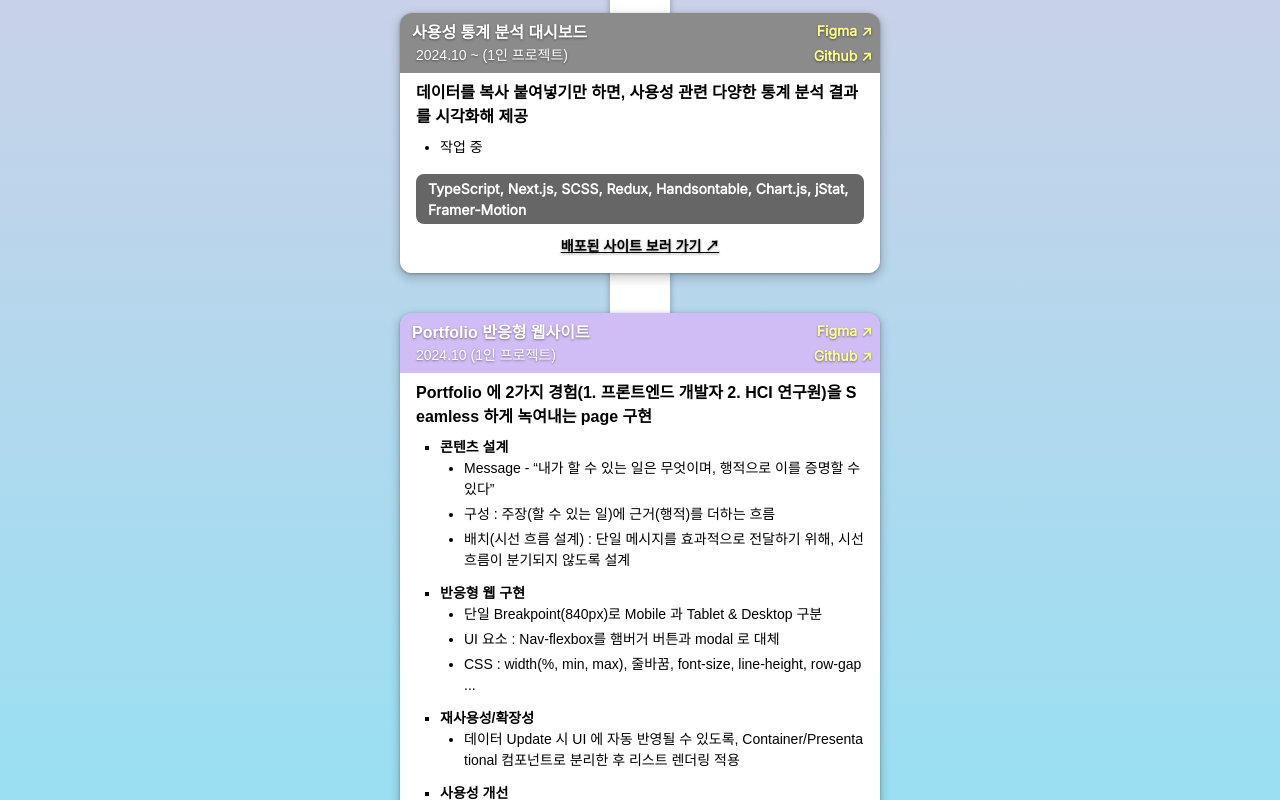
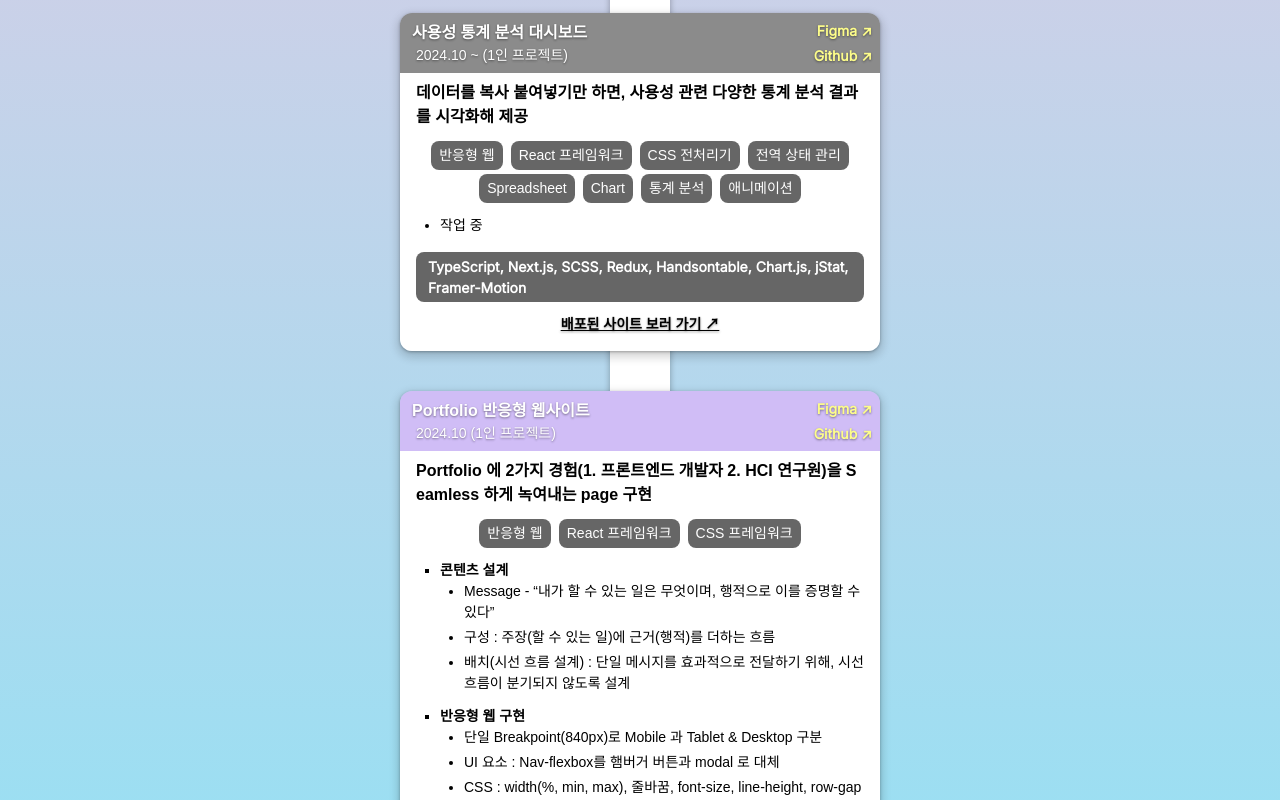
Before and after one commit to SimJaemoon/SimJaemoon.github.io, a Next.js app: page / in a window 1280 px wide. Shown: the part 940-1740 px from the top of the page. Built offline with nearby package versions, Linux system fonts and the light colour scheme; a web font is replaced by a local one.

Commit message:
UI: Add keywords content

```diff
--- a/src/components/Bubble.tsx
+++ b/src/components/Bubble.tsx
@@ -8,6 +8,7 @@ export default function Bubble({
   figmaURL,
   githubURL,
   summary,
+  keywords,
   contents,
   contentArray,
   skills,
@@ -52,6 +53,18 @@ export default function Bubble({
       {/* Bubble-Content */}
       <div className="rounded-b-[12px] bg-background px-4 pb-4 pt-2">
         <div className="text-16 font-bold">{summary}</div>
+        <div
+          className={`mt-2 flex flex-wrap justify-center gap-x-2 gap-y-1 rounded-[8px] px-3 py-1 text-14 text-background ${keywords ? '' : 'hidden'}`}
+        >
+          {keywords?.map((v, i) => (
+            <span
+              key={i}
+              className="rounded-[8px] bg-onBackground/60 px-2 py-1"
+            >
+              {v}
+            </span>
+          ))}
+        </div>
         {contents && (
           <ul className="mt-2 list-disc pl-6 text-14">
             {contents.map((v, i) => (
--- a/src/components/ProjectBubbles.tsx
+++ b/src/components/ProjectBubbles.tsx
@@ -28,6 +28,7 @@ export default function ProjectBubbles() {
                   figmaURL={v.figmaURL}
                   githubURL={v.githubURL}
                   summary={v.summary}
+                  keywords={v.keywords}
                   contents={v?.contents}
                   contentArray={v?.contentArray}
                   skills={v.skills}
```
